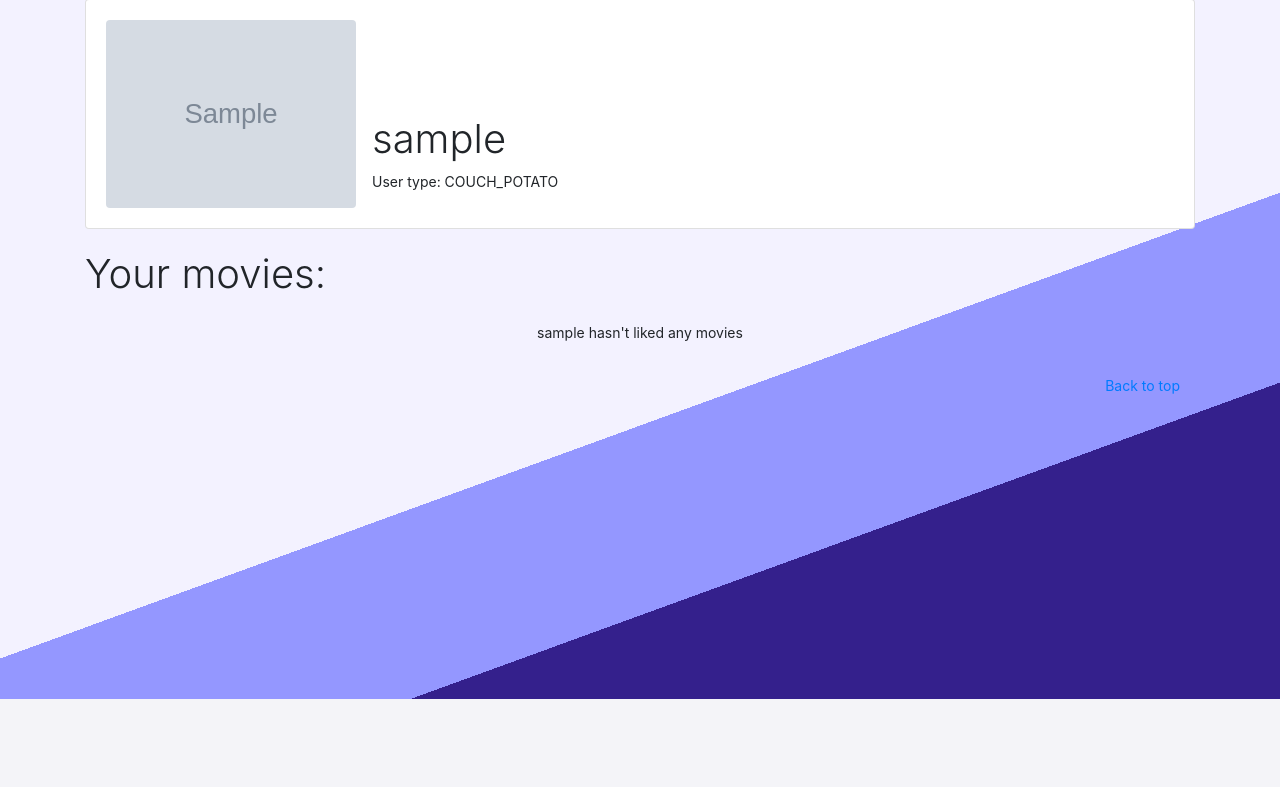
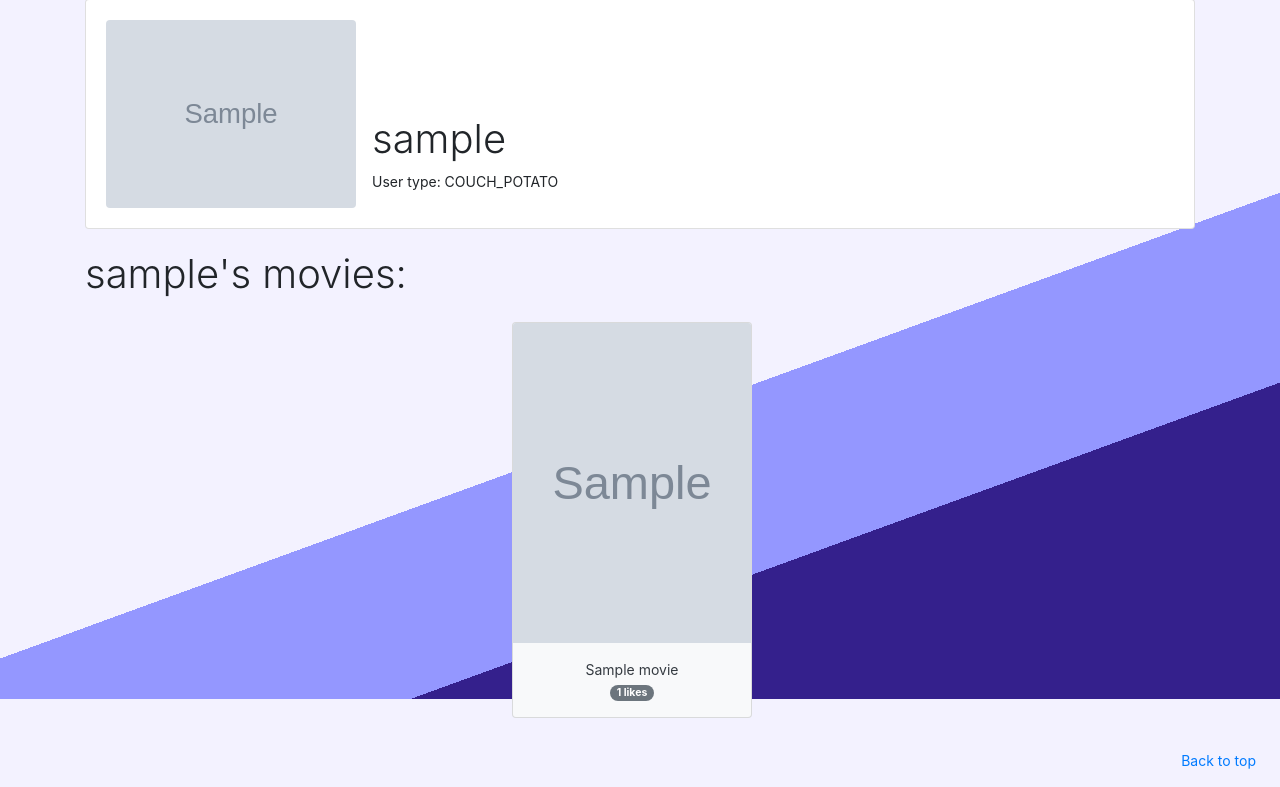
Before and after one commit to rorybhunter/WAD2_Group_2E, a Django app: a page that uses templates/RaisinRatings/user_page.html in a window 1280 px wide. Shown: the part 101-888 px from the top of the page. Before the commit the page ends 800 px from the top, so only its background shows below. Run offline with Django 4.2, Linux system fonts and the light colour scheme; tables that the repository leaves empty hold one stand-in row (values such as "Sample post"); grey boxes marked "Sample" are stand-in pictures; some libraries are stand-ins or nearby versions.

Commit message:
many to many relationship added

```diff
--- a/RaisinRatings/models.py
+++ b/RaisinRatings/models.py
@@ -54,7 +54,7 @@ class UserProfile(models.Model):
     likes = models.IntegerField(default=0)
     # additional attributes we wish to store.
     picture = models.ImageField(upload_to='profile_images', blank=True)
-    movies = []
+    movies = models.ManyToManyField(Movie)
     categories = []
     USER_TYPE_CHOICES = (
 
--- a/RaisinRatings/urls.py
+++ b/RaisinRatings/urls.py
@@ -12,14 +12,12 @@ urlpatterns = [
     path('logout', views.user_logout, name = 'logout'),
     path('movie/<slug:movie_title_slug>/', views.show_movie, name='show_movie'),
     path('movie/<slug:movie_title_slug>/add_review/', views.add_review, name = 'add_review'),
-    path('movie/<slug:movie_title_slug>/like/', views.like_movie, name='like_movie'),
-    path('movie/<slug:movie_title_slug>/dislike/', views.dislike_movie, name='dislike_movie'),
     path('movie/<slug:movie_title_slug>/delete/', views.delete_movie, name = 'delete_movie'),
     path('movie/<slug:movie_title_slug>/edit/', views.edit_movie, name='edit_movie'),
     path('categories/', views.categories, name='categories'),
     path('cat_page/', views.cat_page, name='category'), path('cat_page/', views.cat_page, name='category'),
     path('search/', views.search, name='search'),
-    # path('search/<str:search_term>/', views.search, name='search'),
+    path('search/<str:search_term>/', views.search, name='search'),
     path('cat_page/<slug:category_name_slug>/', views.cat_page, name='category'),
     path('add_category/', views.add_category, name='add_category'),
     path('cat_page/<slug:category_name_slug>/like_category/', views.like_category, name = 'like_category'),
--- a/RaisinRatings/views.py
+++ b/RaisinRatings/views.py
@@ -11,6 +11,11 @@ from datetime import datetime
 from django.utils.decorators import method_decorator
 
 def index(request):
+    users = User.objects.all()
+
+    for user in users:
+        print(user.username)
+        print(user.userprofile.movies)
     context_dict = {}
 
     category_list = Category.objects.order_by('-likes')[:8]
@@ -170,28 +175,6 @@ def cat_page(request, category_name_slug):
     return render(request, 'RaisinRatings/cat_page.html', context=context_dict)
 
 @login_required
-def like_movie(request, movie_title_slug):
-    movie = Movie.objects.get(slug=movie_title_slug)
-    user = User.objects.get(id = request.user.id)
-    if movie not in user.userprofile.movies:
-        movie.likes += 1
-        movie.save()
-        user.userprofile.movies.append(movie)
-
-    return redirect(reverse('RaisinRatings:show_movie', kwargs={'movie_title_slug': movie_title_slug}))
-
-@login_required
-def dislike_movie(request, movie_title_slug):
-    movie = Movie.objects.get(slug=movie_title_slug)
-    user = User.objects.get(id = request.user.id)
-    if movie in user.userprofile.movies:
-        movie.likes -= 1
-        movie.save()
-        user.userprofile.movies.remove(movie)
-
-    return redirect(reverse('RaisinRatings:show_movie', kwargs={'movie_title_slug': movie_title_slug}))
-
-@login_required
 def delete_movie(request, movie_title_slug):
     movie = Movie.objects.get(slug=movie_title_slug)
     movie.delete()
@@ -341,13 +324,18 @@ def user_page(request, username):
     username = user.username
     picture = userprofile.picture
     user_type = userprofile.user_type
-    movies = userprofile.movies
 
+    user_movies = []
+    for m in userprofile.movies.all():
+        user_movies.append(m)
+
+    print(user.userprofile.movies.all())
 
     context_dir['page_user'] = user
     context_dir['picture'] = picture
     context_dir['user_type'] = user_type
-    context_dir['movies'] = movies
+    context_dir['movies'] = user_movies
+
     return render(request, 'RaisinRatings/user_page.html', context=context_dir)
 
 class LikeCategoryView(View):
@@ -402,10 +390,11 @@ class LikeMovieView(View):
         except ValueError:
             return HttpResponse(-1)
 
-        if movie not in user.userprofile.movies:
+        if movie not in user.userprofile.movies.all():
             movie.likes = movie.likes + 1
             movie.save()
-            user.userprofile.movies.append(movie)
+
+            user.userprofile.movies.add(movie)
 
         return HttpResponse(movie.likes)
 
--- a/templates/RaisinRatings/user_page.html
+++ b/templates/RaisinRatings/user_page.html
@@ -31,7 +31,11 @@
 </div>
 <div class="container">
     <br />
+    {% if page_user.username == user.username %}
     <h1 class="font-weight-light">Your movies:</h1>
+    {% else %}
+    <h1 class="font-weight-light">{{ page_user.username }}'s movies:</h1>
+    {% endif %}
     <div class="container" style="text-align: center;">
         <div class="m-auto p-3">
             {% if movies %}
```
Also changed, not shown: RaisinRatings/migrations/0002_userprofile_movies.py (added).
